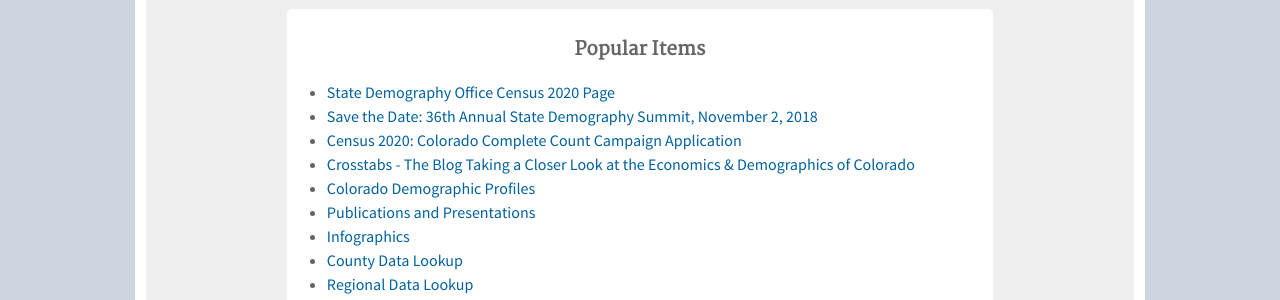
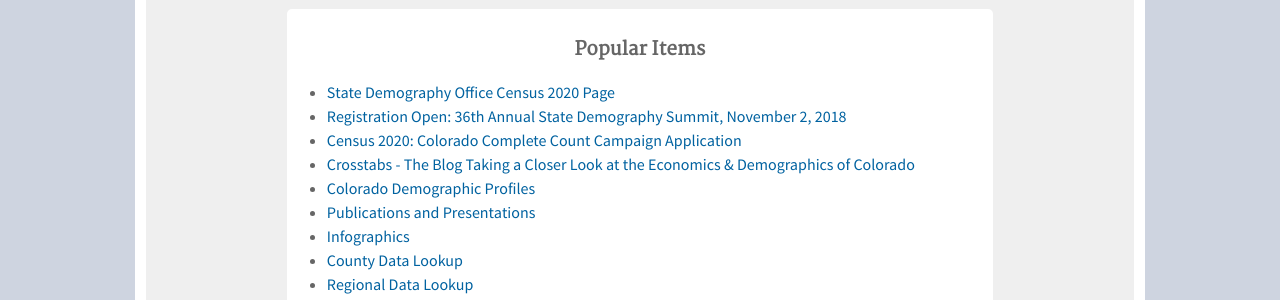
Before and after one commit to TBleess/Website_New, a Jekyll site: the page built from pages/0_Homepage_and_Footer_Links/index.md, in a window 1280 px wide. Shown: the part 674-974 px from the top of the page. Built offline with Jekyll 4.4.1, drawn with Linux system fonts in a browser that asks for light colours.

Commit message:
Update infobox.yml

```diff
--- a/_data/infobox.yml
+++ b/_data/infobox.yml
@@ -4,7 +4,7 @@
 #   url: "/gis/map-gallery/"
 - name: "State Demography Office Census 2020 Page"
   url: "/census-acs/2020-census-information/#census-information-2020"
-- name: "Save the Date: 36th Annual State Demography Summit, November 2, 2018"
+- name: "Registration Open: 36th Annual State Demography Summit, November 2, 2018"
   url: "/demography/demography-summit-2018/"
 - name: "Census 2020:  Colorado Complete Count Campaign Application"
   url: "/demography/2020CCCC"
```
